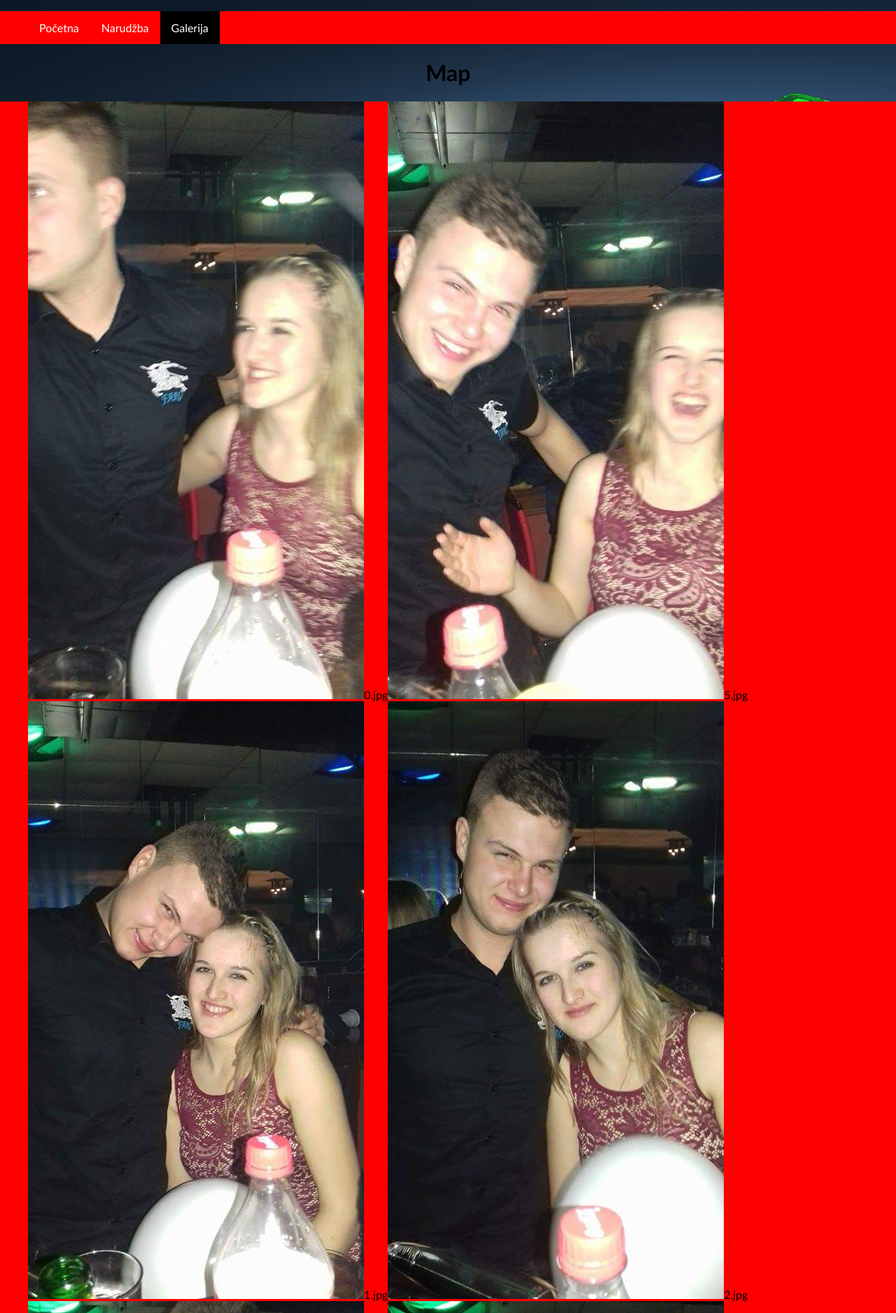
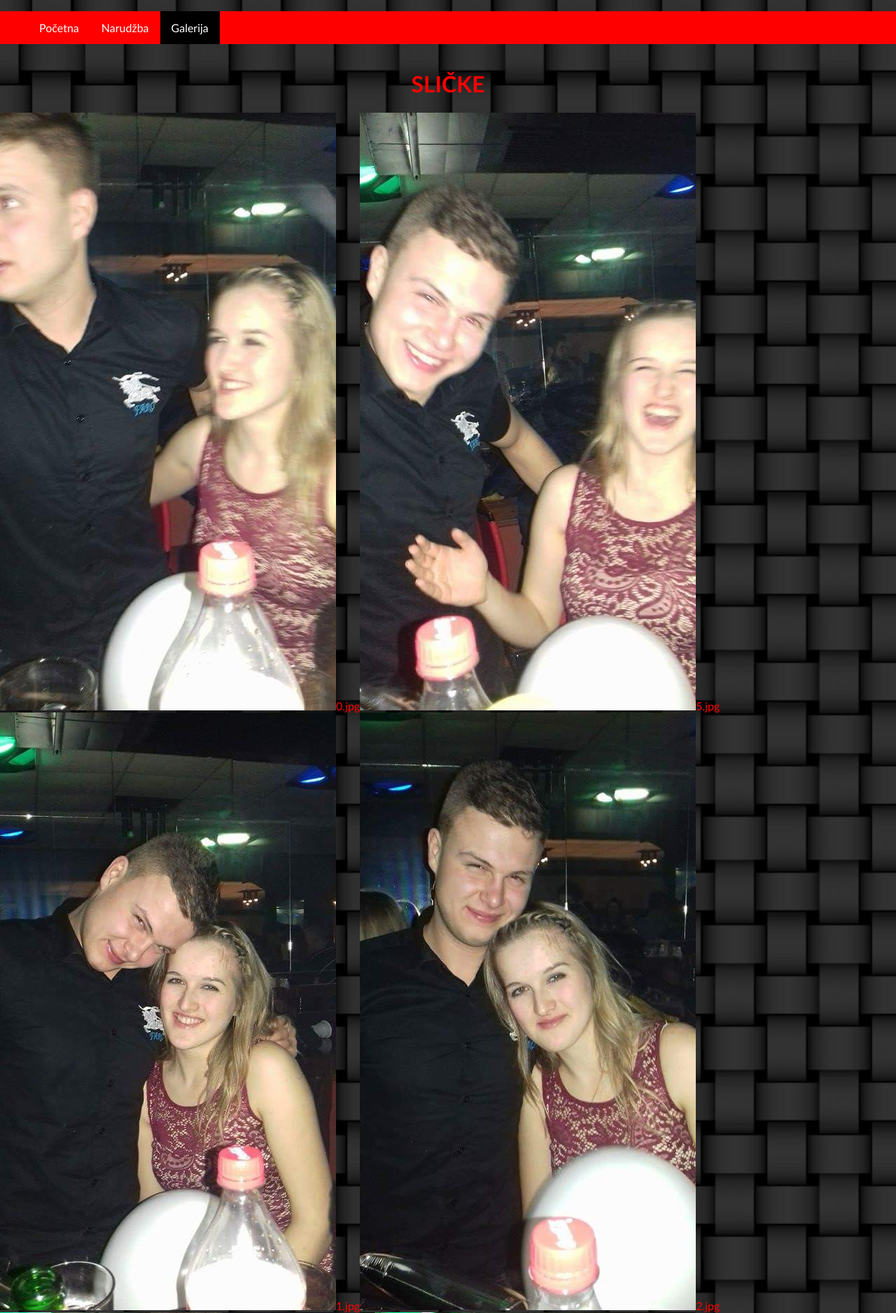
Before and after one commit to Fleklica/Zavrsni_rad, a PHP site: page /galerija.php in a window 1280 px wide. Shown: the top 1876 px of the page at 70% size. Run offline with PHP 8.4, Linux system fonts and the light colour scheme.

Commit message:
3 commit
Ima neke sličke, dodo pozadinu

```diff
--- a/galerija.php
+++ b/galerija.php
@@ -16,8 +16,8 @@
 		</ul>
 
 
-		  <div class="content">
-			<h1> Map</h1>
+		  <div class="sadrzaj">
+			<h1>SLIČKE</h1>
 
 			<?php
 
@@ -37,7 +37,7 @@
 
 		?>
 
-		<ul>
+
 
 			<?php
 			// loop through the array of files and print them all in a list
@@ -49,7 +49,7 @@
 			}
 			?>
 
-		</ul>
+
 
 
 
--- a/style.css
+++ b/style.css
@@ -56,3 +56,14 @@ input{
 	font-size: 25px;
 
 }
+
+.sadrzaj{
+	list-style-type: none;
+    margin: 1;
+    padding: 1;
+    overflow: hidden;
+	text-align: center;
+	color: red;
+
+
+}
```
Also changed, not shown: img/background.png.
